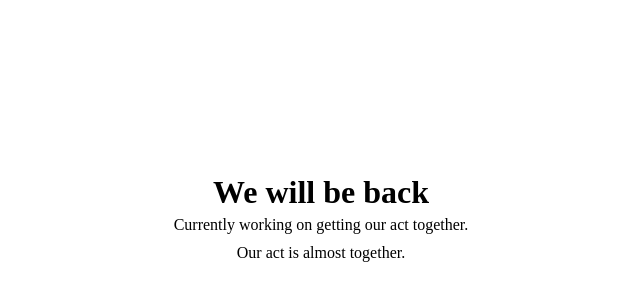
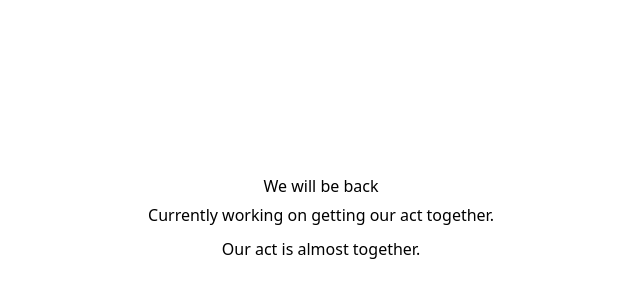
Before and after one commit to LunarShadow/overcomewithchrist, a Next.js app: page / in a window 1280 px wide. Shown: the part 180-480 px from the top of the page, without its empty margins (319-959 px from the left). Built offline with nearby package versions, Linux system fonts and the light colour scheme.

Commit message:
css updates

```diff
--- /dev/null
+++ b/postcss.config.js
@@ -0,0 +1,6 @@
+module.exports = {
+  plugins: {
+    tailwindcss: {},
+    autoprefixer: {},
+  },
+}
--- a/src/styles/globals.css
+++ b/src/styles/globals.css
@@ -1,83 +1,6 @@
-:root {
-  --max-width: 1100px;
-  --border-radius: 12px;
-  --font-mono: ui-monospace, Menlo, Monaco, 'Cascadia Mono', 'Segoe UI Mono',
-    'Roboto Mono', 'Oxygen Mono', 'Ubuntu Monospace', 'Source Code Pro',
-    'Fira Mono', 'Droid Sans Mono', 'Courier New', monospace;
-
-  --foreground-rgb: 0, 0, 0;
-  --background-start-rgb: 214, 219, 220;
-  --background-end-rgb: 255, 255, 255;
-
-  --primary-glow: conic-gradient(
-    from 180deg at 50% 50%,
-    #16abff33 0deg,
-    #0885ff33 55deg,
-    #54d6ff33 120deg,
-    #0071ff33 160deg,
-    transparent 360deg
-  );
-  --secondary-glow: radial-gradient(
-    rgba(255, 255, 255, 1),
-    rgba(255, 255, 255, 0)
-  );
-
-  --tile-start-rgb: 239, 245, 249;
-  --tile-end-rgb: 228, 232, 233;
-  --tile-border: conic-gradient(
-    #00000080,
-    #00000040,
-    #00000030,
-    #00000020,
-    #00000010,
-    #00000010,
-    #00000080
-  );
-
-  --callout-rgb: 238, 240, 241;
-  --callout-border-rgb: 172, 175, 176;
-  --card-rgb: 180, 185, 188;
-  --card-border-rgb: 131, 134, 135;
-}
-
-@media (prefers-color-scheme: dark) {
-  :root {
-    --foreground-rgb: 255, 255, 255;
-    --background-start-rgb: 0, 0, 0;
-    --background-end-rgb: 0, 0, 0;
-
-    --primary-glow: radial-gradient(rgba(1, 65, 255, 0.4), rgba(1, 65, 255, 0));
-    --secondary-glow: linear-gradient(
-      to bottom right,
-      rgba(1, 65, 255, 0),
-      rgba(1, 65, 255, 0),
-      rgba(1, 65, 255, 0.3)
-    );
-
-    --tile-start-rgb: 2, 13, 46;
-    --tile-end-rgb: 2, 5, 19;
-    --tile-border: conic-gradient(
-      #ffffff80,
-      #ffffff40,
-      #ffffff30,
-      #ffffff20,
-      #ffffff10,
-      #ffffff10,
-      #ffffff80
-    );
-
-    --callout-rgb: 20, 20, 20;
-    --callout-border-rgb: 108, 108, 108;
-    --card-rgb: 100, 100, 100;
-    --card-border-rgb: 200, 200, 200;
-  }
-}
-
-* {
-  box-sizing: border-box;
-  padding: 0;
-  margin: 0;
-}
+@tailwind base;
+@tailwind components;
+@tailwind utilities;
 
 html,
 body {
@@ -89,3 +12,7 @@ body {
 p {
     margin: 5px;
 }
+
+@media only screen and ( min-width: 600px ){
+
+}
--- /dev/null
+++ b/tailwind.config.js
@@ -0,0 +1,22 @@
+const colors = require('tailwindcss/colors')
+module.exports = {
+  content: [
+    "./src/**/*.{js,ts,jsx,tsx}"
+  ],
+  theme: {
+    colors: {
+      primary: '#FFB284',
+      secondary: colors.white,
+
+      success: colors.emerald[800],
+      warning: colors.amber[600],
+      danger: colors.red[800],
+      info: colors.sky[600],
+
+      pastelOrange: '#FFF8F2'
+    },
+    fontFamily: {},
+    extend: {}
+  },
+  plugins: []
+}
```
Also changed, not shown: package.json (+5 -2 lines), tailwind.config.cjs (deleted, +0 -31 lines), 1 other file (tests, documents, lock files or other folders).
